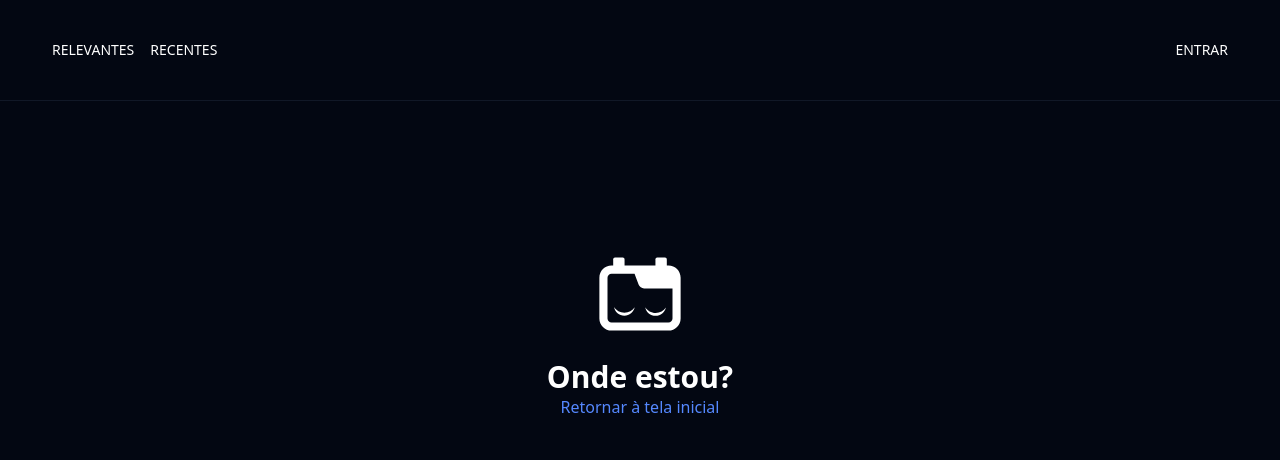
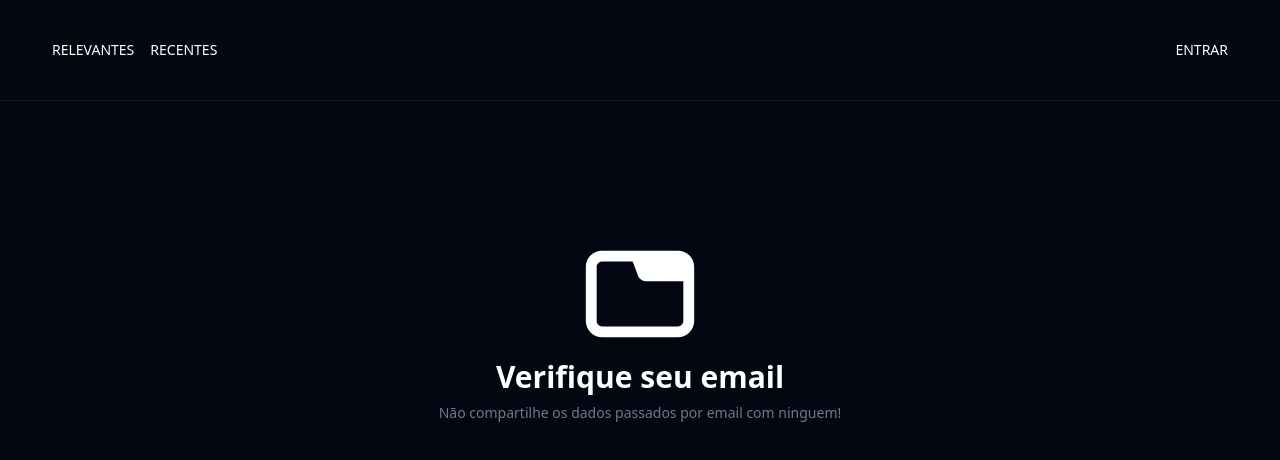
Before and after one commit to franklinST-05/my-tabnews.web, a Next.js app: page /auth/signup/confirm in a window 1280 px wide. Before the commit this address had no page. Shown: the top 460 px of the page. Built offline with nearby package versions, Linux system fonts and the light colour scheme.

Commit message:
feat: confirm page

```diff
--- /dev/null
+++ b/src/pages/auth/signup/confirm/index.tsx
@@ -0,0 +1,25 @@
+import Head from 'next/head';
+import Image from 'next/image';
+import React from 'react';
+import Icon from '../../../../../public/favicon.svg';
+
+const ConfirmPage: React.FC = () => {
+    return (
+        <main className="flex items-center justify-center text-center">
+            <Head>
+                <title>Confirm · Tabnews</title>
+                <link rel="shortcut icon" href="/error_favicon.svg" type="image/x-icon" />
+            </Head>
+
+            <div className="mt-32 flex flex-col items-center">
+                <Image src={Icon} height={130} width={130} alt="Tabnews" />
+                <div className="space-y-2">
+                    <h1 className="text-3xl font-bold">Verifique seu email</h1>
+                    <p className="text-sm text-desc">Não compartilhe os dados passados por email com ninguem!</p>
+                </div>
+            </div>
+        </main>
+    );
+};
+
+export default ConfirmPage;
```
